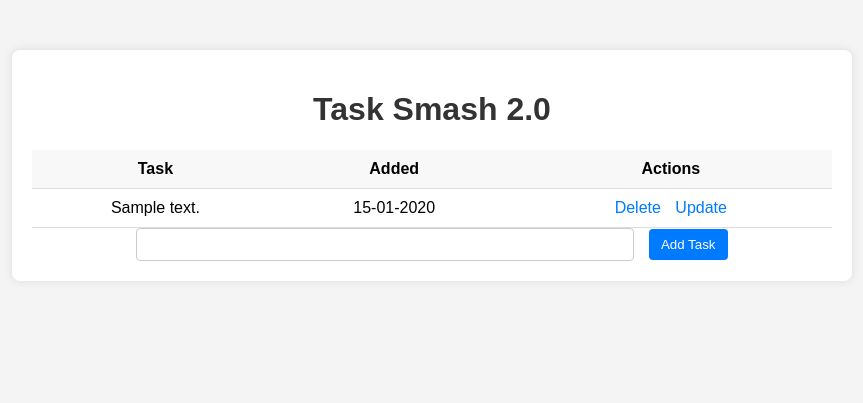
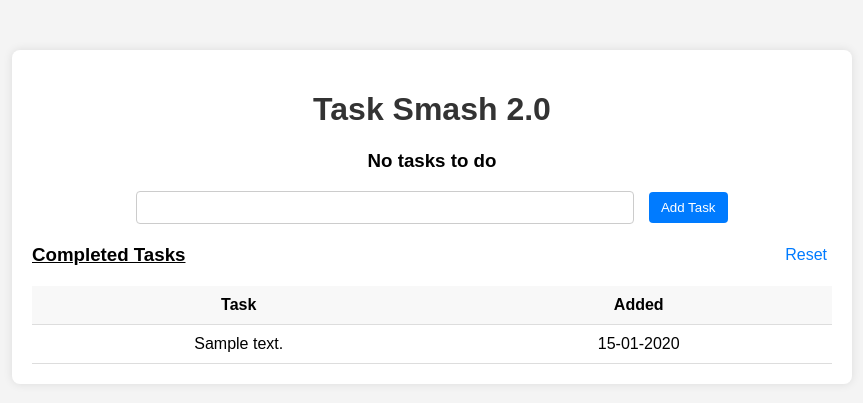
Before and after one commit to shashwat124c/Basic-CRUD, a Flask app: page / in a window 1280 px wide. Shown: the top 403 px of the page, without its empty margins (208-1071 px from the left). Run offline with Flask 3, Linux system fonts and the light colour scheme; tables that the repository leaves empty hold one stand-in row (values such as "Sample post").

Commit message:
Added completed & Reset button

```diff
--- a/app.py
+++ b/app.py
@@ -37,15 +37,16 @@ def index():
       return f"ERROR: {e}"
 
   else:
-    tasks = MyTask.query.order_by(MyTask.created).all()
-    return render_template('index.html', my_list=tasks)
+    active_tasks = MyTask.query.filter_by(complete=0).order_by(MyTask.created).all()
+    completed_tasks = MyTask.query.filter_by(complete=1).order_by(MyTask.created).all()
+    return render_template('index.html', active_tasks=active_tasks, completed_tasks=completed_tasks)
 
 #Deleting a task
 @app.route("/delete/<int:id>")
 def delete(id:int):
   delete_task = MyTask.query.get_or_404(id)
   try:
-    db.session.delete(delete_task)
+    delete_task.complete = 1
     db.session.commit()
     return redirect('/')
   except Exception as e:
@@ -65,6 +66,16 @@ def edit(id:int):
   else:
     return render_template('edit.html', task=edit_task)
 
+@app.route("/completed_delete")
+def completed_delete():
+  try:
+    MyTask.query.filter_by(complete=1).delete()
+    db.session.commit()
+  except Exception as e:
+    return f"ERROR: {e}"
+  return redirect('/')
+
+
 if __name__ == "__main__":
   with app.app_context():
     db.create_all()
--- a/static/styles.css
+++ b/static/styles.css
@@ -72,3 +72,15 @@ a {
 a:hover {
     color: #0056b3;
 }
+
+.completed-header{
+    display: flex;
+    justify-content: space-between;
+    align-items: center;
+    margin-top: 20px;
+}
+
+.completed-header h3 {
+    text-decoration: underline;
+    margin: 0;
+}
--- a/templates/index.html
+++ b/templates/index.html
@@ -6,31 +6,68 @@
 {% block body %}
 <div class="content">
         <h1>Task Smash 2.0</h1>
-        {% if my_list | length < 1 %}
+        {% if active_tasks | length < 1 %}
         <h3>No tasks to do</h3>
+        <form action="/" method="POST">
+            <input type="text" name="content" id="content">
+            <input type="submit" value="Add Task" id="btn_add">
+        </form>
+        <div class="completed-header">
+            <h3 style="text-align: left; text-decoration:underline">Completed Tasks</h3>
+            <a href="/completed_delete" style="text-align: right;">Reset</a>
+        </div>
+            <table>
+                <tr>
+                    <th>Task</th>
+                    <th>Added</th>
+                </tr>
+                {% for task in completed_tasks %}
+                <tr>
+                    <td>{{task.content}}</td>
+                    <td>{{task.created.strftime("%d-%m-%Y")}}</td>
+                </tr>
+                {%endfor%}
+            </table>
         {% else %}
+        <h3 style="text-align: left; text-decoration:underline">Active Tasks</h3>
         <table>
             <tr>
                 <th>Task</th>
                 <th>Added</th>
                 <th>Actions</th>
             </tr>
-            {% for task in my_list %}
+            {% for task in active_tasks %}
             <tr>
                 <td>{{task.content}}</td>
                 <td>{{task.created.strftime("%d-%m-%Y")}}</td>
                 <td>
-                    <a href="/delete/{{task.id}}">Delete</a>
+                    <a href="/delete/{{task.id}}">Completed</a>
                     <a href="/edit/{{task.id}}">Update</a>
                 </td>
             </tr>
             {%endfor%}
         </table>
-        {%endif%}
-
         <form action="/" method="POST">
             <input type="text" name="content" id="content">
             <input type="submit" value="Add Task" id="btn_add">
         </form>
+        <div class="completed-header">
+            <h3 style="text-align: left; text-decoration:underline">Completed Tasks</h3>
+            <a href="/completed_delete" style="text-align: right;">Reset</a>
+        </div>
+            <table>
+                <tr>
+                    <th>Task</th>
+                    <th>Added</th>
+                </tr>
+                {% for task in completed_tasks %}
+                <tr>
+                    <td>{{task.content}}</td>
+                    <td>{{task.created.strftime("%d-%m-%Y")}}</td>
+                </tr>
+                {%endfor%}
+            </table>
+
+        {%endif%}
     </div>
 {% endblock %}
```
Also changed, not shown: instance/database.db.
